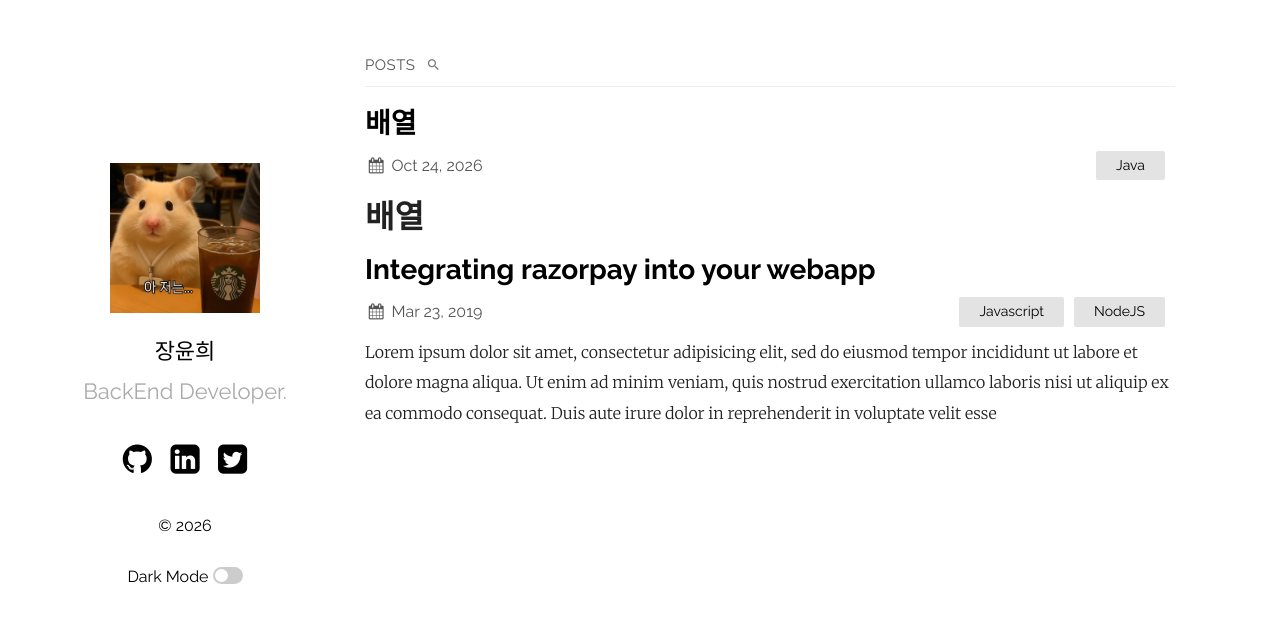
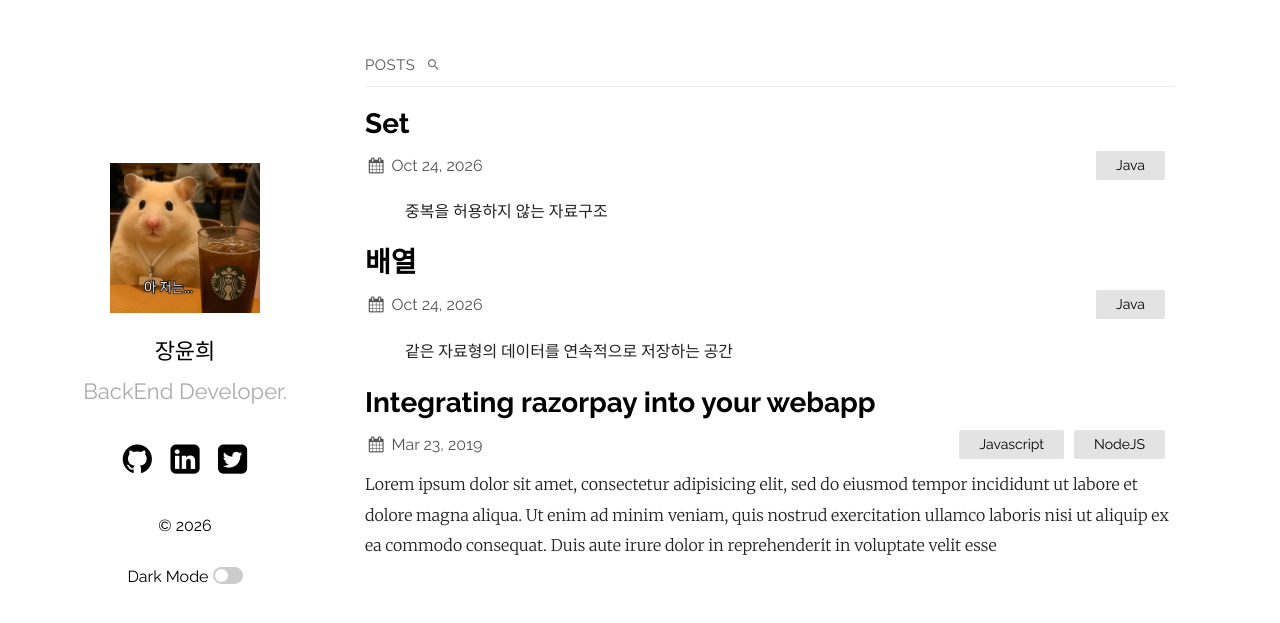
Before and after one commit to janguni/janguni.github.io, a Jekyll site: the page built from index.md, in a window 1280 px wide. Shown: the top 623 px of the page. Built offline with Jekyll 4.4.1, drawn with Linux system fonts in a browser that asks for light colours; part of the change alters nothing that is shown.

Commit message:
[Java] Set 추가

````diff
--- /dev/null
+++ b/_posts/2026-10-24-java-array copy.markdown
@@ -0,0 +1,54 @@
+---
+layout: post
+title: "Set"
+date: 2026-10-24 18:20:00 +0530
+categories: Java
+---
+
+> 중복을 허용하지 않는 자료구조
+
+## 구현체
+
+### HashSet
+
+- 순서를 보장하지 않음
+- 추가, 검색, 삭제가 빠름 O(1)
+
+### TreeSet
+
+- 자동 졍렬
+- 추가, 검색, 삭제는 O(logN)
+
+### LinkedHashSet
+
+- 순서 보장 (요소를 추가한 순서 like List)
+- 추가, 검색, 삭제가 빠름 O(1)
+
+### 그럼 언제 무엇을 써야할까?
+
+**1. 추가한 순서대로 순서가 보장되어야 함** -> LinkedHashSet
+**2. 정렬이 필요함** -> TreeSet
+그 외는 HashSet
+
+## Set 사용 예시
+
+```java
+Set<Integer> set = new HashSet<>();
+
+// 1. 요소 삽입/제거
+set.add(1); // 요소 삽입
+set.add(2);
+set.remove(3); // 요소 제거 (요소가 없어도 오류 안남)
+
+// 2. 요소 찾기
+boolean isContain = set.contains(1);  // 있으면 true 반환
+
+// 3. size 확인
+int size = set.size();
+
+// 4. 비어있는지 확인
+boolean isEmpty = set.isEmpty(); // 비어있으면 true 반환
+
+// 5. 순회
+set.forEach(e -> System.out.println(e));
+```
--- a/_posts/2026-10-24-java-array.markdown
+++ b/_posts/2026-10-24-java-array.markdown
@@ -4,8 +4,6 @@ title: "배열"
 date: 2026-10-24 09:00:00 +0530
 categories: Java
 ---
-
-# 배열
 
 > 같은 자료형의 데이터를 연속적으로 저장하는 공간
 
````
